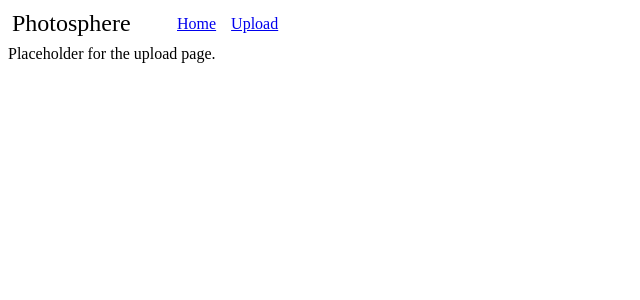
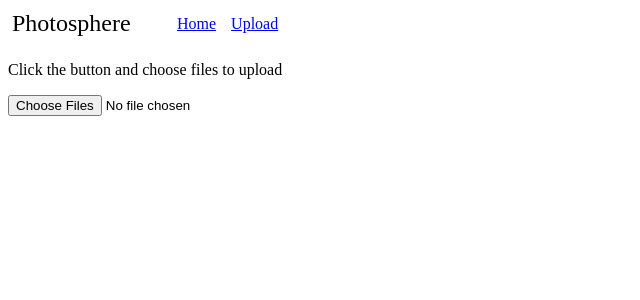
Before and after one commit to sivakarasala/photosphere-frontend, a React (Vite) app: page /upload in a window 1280 px wide. Shown: the top 300 px of the page, without its empty margins (0-640 px from the left). Built offline with nearby package versions, Linux system fonts and the light colour scheme.

Commit message:
Added an input element for uploading files with an event handler to log the details of the event.

```diff
--- a/src/pages/upload.jsx
+++ b/src/pages/upload.jsx
@@ -3,7 +3,15 @@ import React from "react";
 export function UploadPage() {
     return (
         <div>
-            Placeholder for the upload page.
+           <p>Click the button and choose files to upload</p>
+           <input
+                type="file"
+                multiple={true}
+                accept="image/*"
+                onChange={event => {
+                    console.log(event);
+                }}
+            />
         </div>
     );
 }
```
